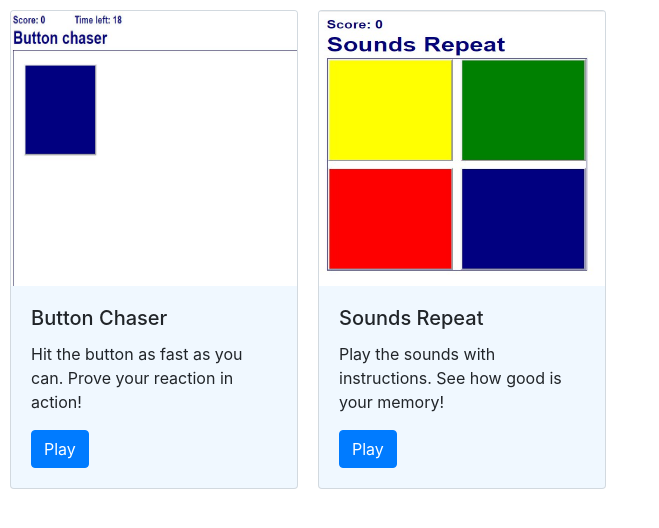
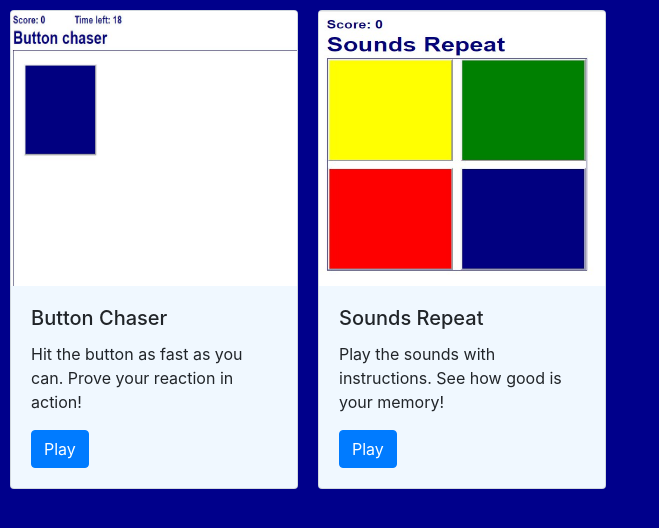
Before and after one commit to Bezifabr/WebGames, a website: page public/index.html in a window 1280 px wide. Shown: the whole page, without its empty margins (0-659 px from the left). Drawn offline with nearby package versions, Linux system fonts and the light colour scheme.

Commit message:
Change background color of the menu

```diff
--- a/public/index.html
+++ b/public/index.html
@@ -5,8 +5,9 @@
     <link rel="stylesheet" href="https://stackpath.bootstrapcdn.com/bootstrap/4.1.3/css/bootstrap.min.css" integrity="sha384-MCw98/SFnGE8fJT3GXwEOngsV7Zt27NXFoaoApmYm81iuXoPkFOJwJ8ERdknLPMO" crossorigin="anonymous">
 
     <style>
-        html{
-            background-color: beige;
+
+        body{
+            background-color: darkblue;
         }
 
         .card{
```
